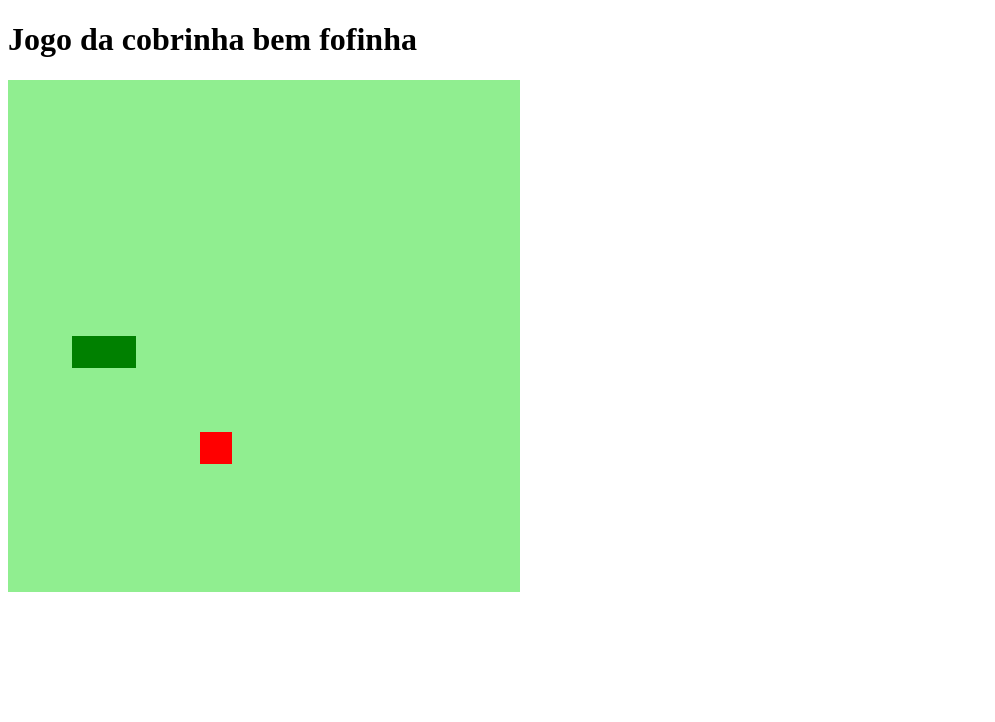
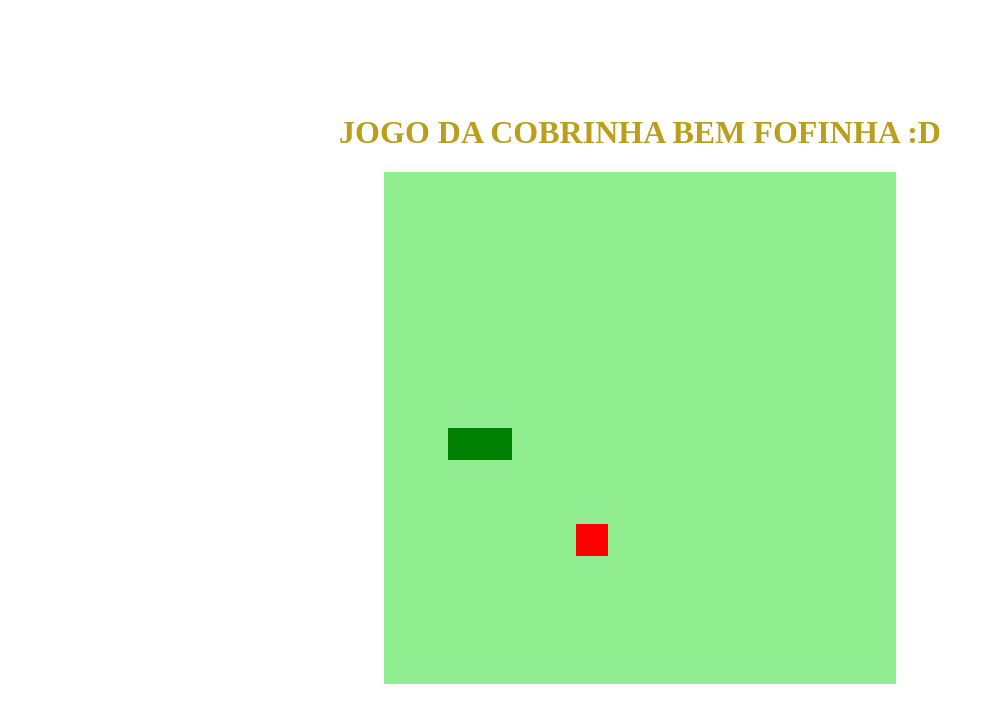
Before and after one commit to AudaciosCardM3/cobrinha_fofa, a plain HTML site: page index.html in a window 1280 px wide. Shown: the whole page, without its empty margins (0-995 px from the left). Drawn offline with Linux system fonts and the light colour scheme.

Commit message:
começo body

```diff
--- a/index.html
+++ b/index.html
@@ -9,7 +9,7 @@
     <title>Cobrinha</title>
 </head>
 <body>
-    <h1>Jogo da cobrinha bem fofinha</h1>
+    <h1>JOGO DA COBRINHA BEM FOFINHA :D</h1>
     <canvas id="snake" width="512" height="512"></canvas>
 </body>
 </html>
--- a/style.css
+++ b/style.css
@@ -1,3 +1,9 @@
 body{
-
+    height: 95vh;
+    width: 95;
+    display: flex;
+    justify-content: center;
+    align-items: center;
+    flex-direction: column;
+    color: rgb(187, 158, 26);
 }
```
